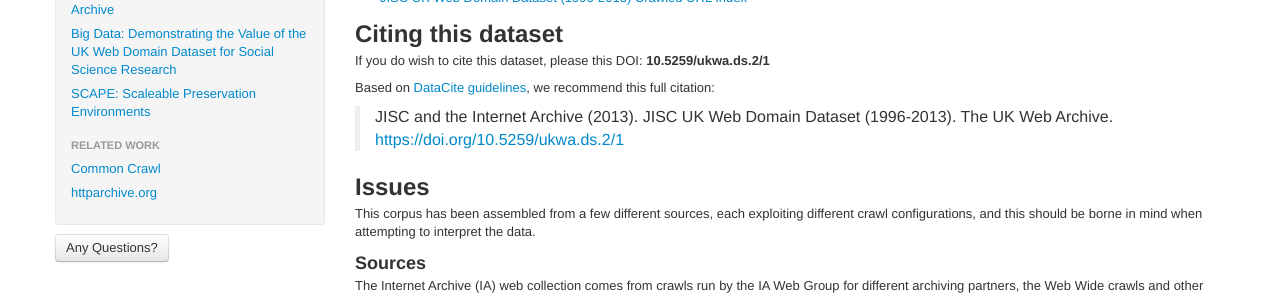
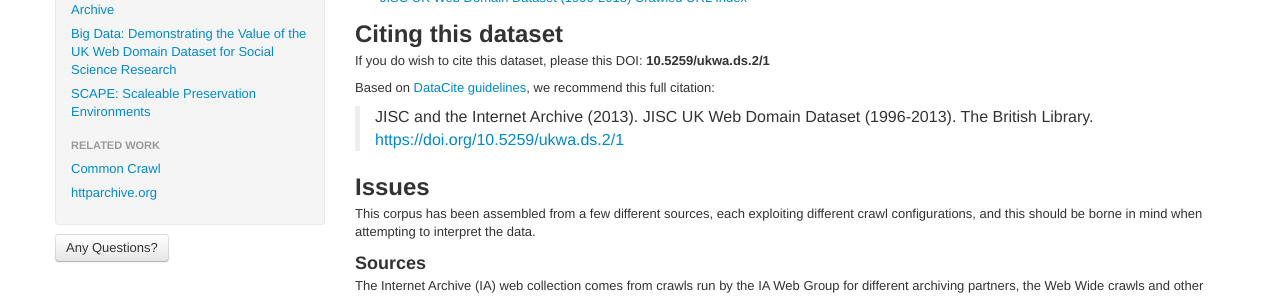
Before and after one commit to ukwa/opendata, a Jekyll site: the page built from ukwa.ds.2/index.md, in a window 1280 px wide. Shown: the part 459-755 px from the top of the page. Built offline with Jekyll 4.4.1, drawn with Linux system fonts in a browser that asks for light colours.

Commit message:
Probably best make the publisher clear.

```diff
--- a/_includes/cite_doi.md
+++ b/_includes/cite_doi.md
@@ -5,4 +5,4 @@
 
 Based on [DataCite guidelines](https://www.datacite.org/cite-your-data.html), we recommend this full citation:
 
-> {{ page.creators }} ({{ page.year }}). {{ page.subtitle }} {{ page.title }}. The UK Web Archive. <a href="https://doi.org/{{ page.doi }}">https://doi.org/{{ page.doi }}</a>
+> {{ page.creators }} ({{ page.year }}). {{ page.subtitle }} {{ page.title }}. The British Library. <a href="https://doi.org/{{ page.doi }}">https://doi.org/{{ page.doi }}</a>
```
